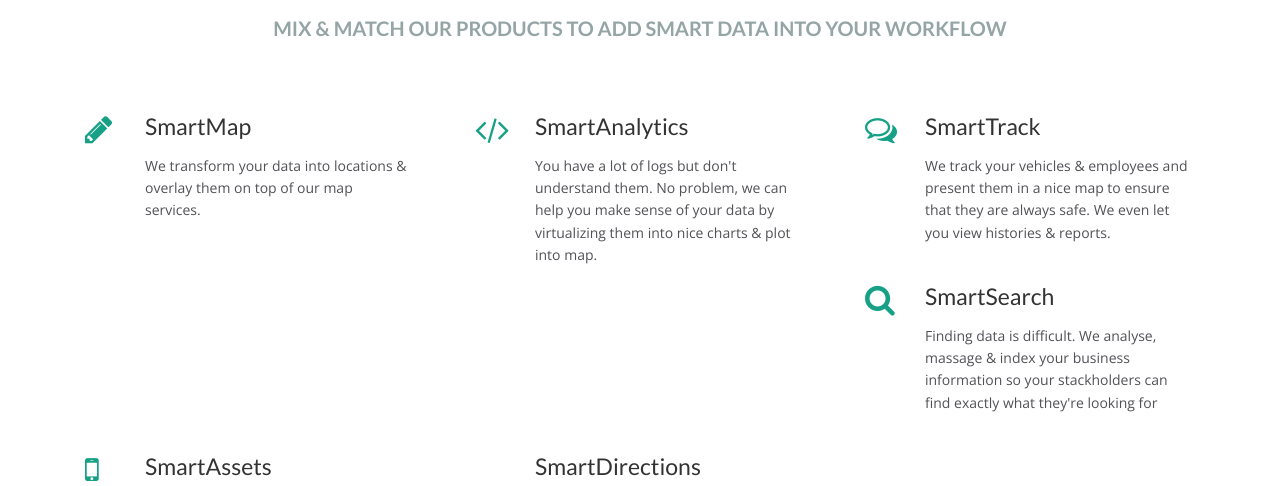
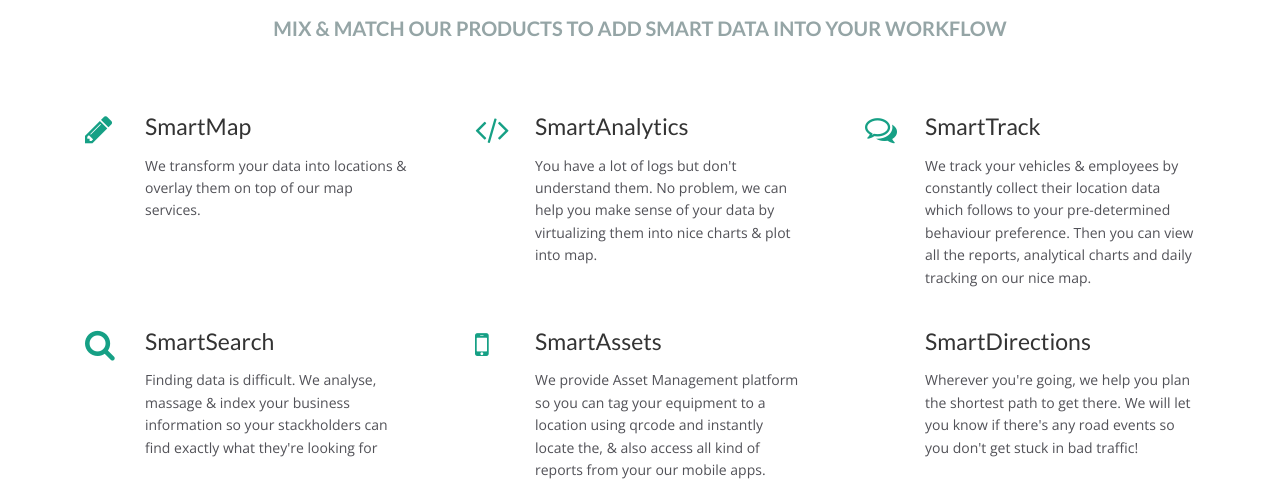
Before and after one commit to tmgeo/tmgeo.github.io, a plain HTML site: page index.html in a window 1280 px wide. Shown: the part 733-1219 px from the top of the page. Drawn offline with nearby package versions, Linux system fonts and the light colour scheme; some packages are replaced by stand-ins of ours; some icons are missing.

Commit message:
smarttrack

```diff
--- a/index.html
+++ b/index.html
@@ -128,7 +128,7 @@
                         </div>
                         <div class="col-xs-10">
                             <h4>SmartTrack</h4>
-                            <p>We track your vehicles &amp; employees and present them in a nice map to ensure that they are always safe. We even let you view histories &amp; reports.</p>
+                            <p>We track your vehicles &amp; employees by constantly collect their location data which follows to your pre-determined behaviour preference. Then you can view all the reports, analytical charts and daily tracking on our nice map. </p>
                         </div>
                     </div>
                     <div class="col-md-4 col-sm-12 col-xs-12 pad25">
```
